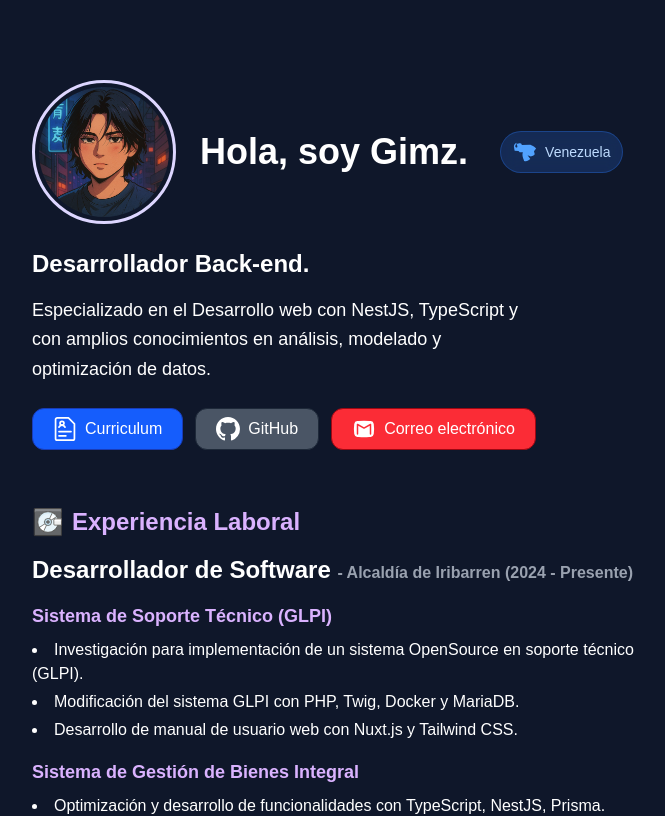
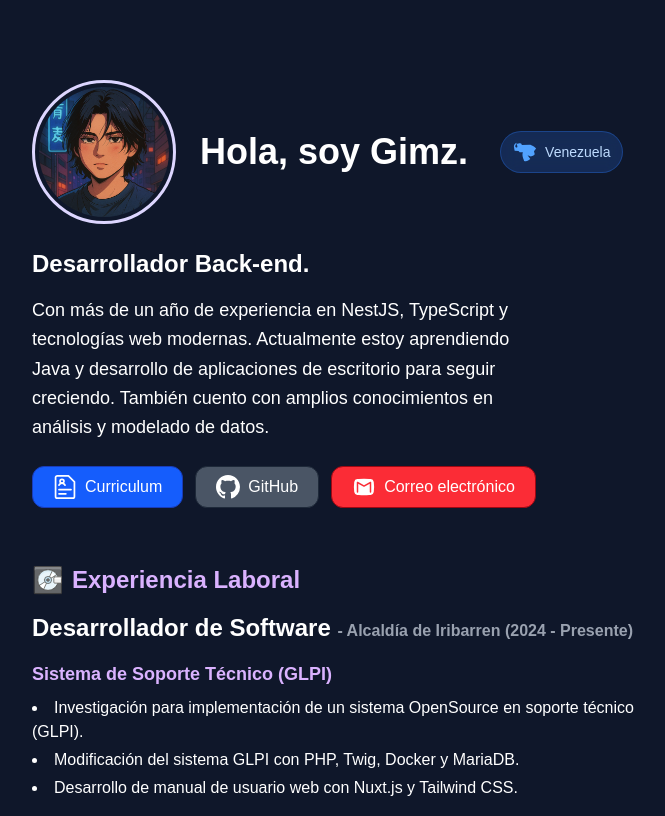
Before and after one commit to gimzz/Portfolio, a Nuxt app: page / in a window 1280 px wide. Shown: the top 816 px of the page, without its empty margins (304-969 px from the left). Built offline with nearby package versions, Linux system fonts and the light colour scheme.

Commit message:
se cambia la descripcion

```diff
--- a/app/pages/index.vue
+++ b/app/pages/index.vue
@@ -34,8 +34,7 @@ const taskGroups = [
       Desarrollador Back-end.
     </h2>
     <p class="text-base md:text-lg text-white leading-relaxed max-w-lg mb-6">
-      Especializado en el Desarrollo web con NestJS, TypeScript y con amplios
-      conocimientos en análisis, modelado y optimización de datos.
+      Con más de un año de experiencia en NestJS, TypeScript y tecnologías web modernas. Actualmente estoy aprendiendo Java y desarrollo de aplicaciones de escritorio para seguir creciendo. También cuento con amplios conocimientos en análisis y modelado de datos.
     </p>
 
     <div
```
